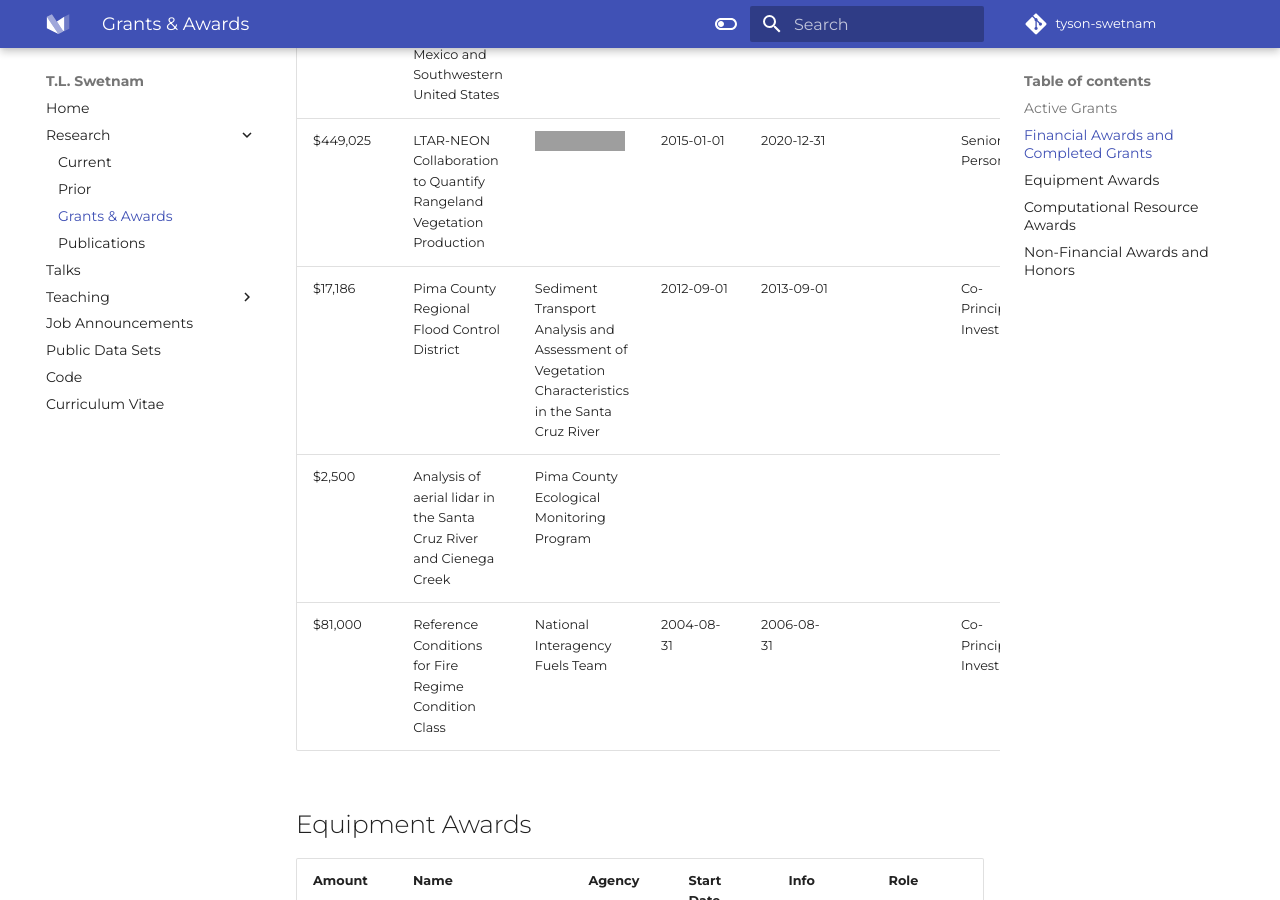
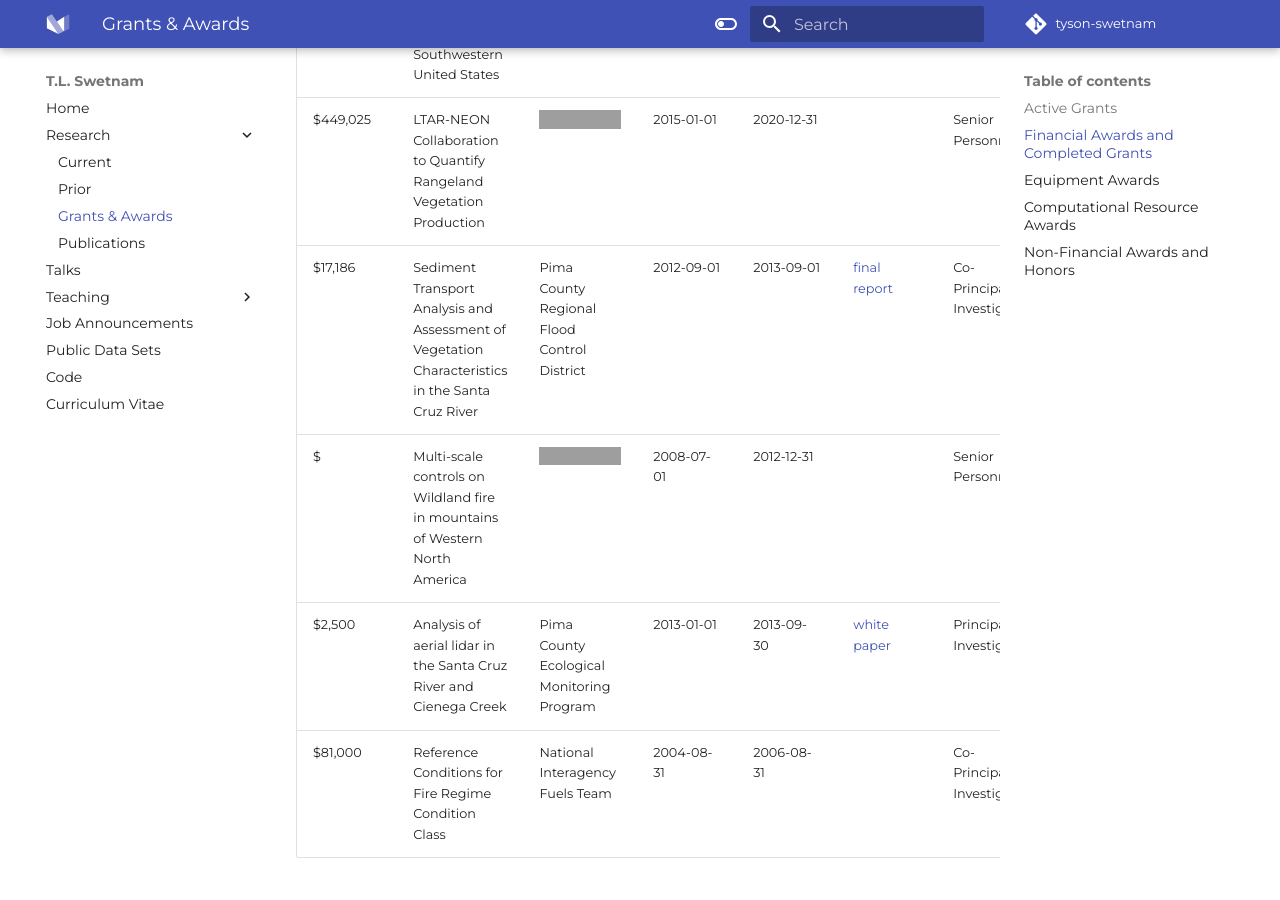
Before and after one commit to tyson-swetnam/new-website, an MkDocs documentation site: the page built from docs/awards.md, in a window 1280 px wide and 900 px high, scrolled down 2392 px. Built offline with MkDocs 1.6.1 and Material for MkDocs 9.7.7, drawn with Linux system fonts in a browser that asks for light colours; some web fonts are replaced; comment, search, counter and statistics services are not loaded; grey boxes are pictures that could not be loaded.

Commit message:
Update awards.md

```diff
--- a/docs/awards.md
+++ b/docs/awards.md
@@ -20,8 +20,9 @@
 | $118,978 | BLM CESU Lower Gila River Vegetation Mapping | BLM | 2016-07-07 | 2020-03-26 | | Senior Personnel |
 | $10,000 | Remote Sensing Support and Consultation for Evaluation of Wolf Habitat Suitability in Mexico and Southwestern United States | Arizona Game & Fish Department | 2016-08-01 | 2017-08-01 | | Principal Investigator|
 | $449,025 | LTAR-NEON Collaboration to Quantify Rangeland Vegetation Production | [![NIFA-0429391](https://img.shields.io/badge/NIFA-0429391-green.svg)](https://portal.nifa.usda.gov/web/crisprojectpages/0429391-ltar-neon-collaboration-to-quantify-rangeland-vegetation-production.html) | 2015-01-01 | 2020-12-31 | | Senior Personnel |
-| $17,186 | Pima County Regional Flood Control District | Sediment Transport Analysis and Assessment of Vegetation Characteristics in the Santa Cruz River | 2012-09-01 | 2013-09-01 | | Co-Principal Investigator |
-| $2,500 | Analysis of aerial lidar in the Santa Cruz River and Cienega Creek | Pima County Ecological Monitoring Program |
+| $17,186 | Sediment Transport Analysis and Assessment of Vegetation Characteristics in the Santa Cruz River | Pima County Regional Flood Control District | 2012-09-01 | 2013-09-01 | [final report](https://webcms.pima.gov/UserFiles/Servers/Server_6/File/Government/Flood%20Control/Engineering/Planning/Lower%20Santa%20Cruz%20River%20Living%20River%20Project/Riparian_vegetation_characterization_of_the_Lower_Santa_Cruz_Swetnam_etal_2013.pdf) | Co-Principal Investigator |
+| $ | Multi-scale controls on Wildland fire in mountains of Western North America | [![NIFA-0216422](https://img.shields.io/badge/NIFA-0216422-green.svg)](https://reeis.usda.gov/web/crisprojectpages/0216422-multi-scale-controls-on-wildland-fire-in-mountains-of-western-north-america.html) | 2008-07-01 | 2012-12-31 | | Senior Personnel |
+| $2,500 | Analysis of aerial lidar in the Santa Cruz River and Cienega Creek | Pima County Ecological Monitoring Program | 2013-01-01 | 2013-09-30 | [white paper](http://www.pima.gov/cmo/sdcp/monitoring/PDF/Supplement_D_Examing_Use_of_LiDAR_For_Monitoring_Vegetation.pdf) | Principal Investigator |
 | $81,000 | Reference Conditions for Fire Regime Condition Class | National Interagency Fuels Team | 2004-08-31 | 2006-08-31 |  | Co-Principal Investigator |
 
 ## Equipment Awards
```
